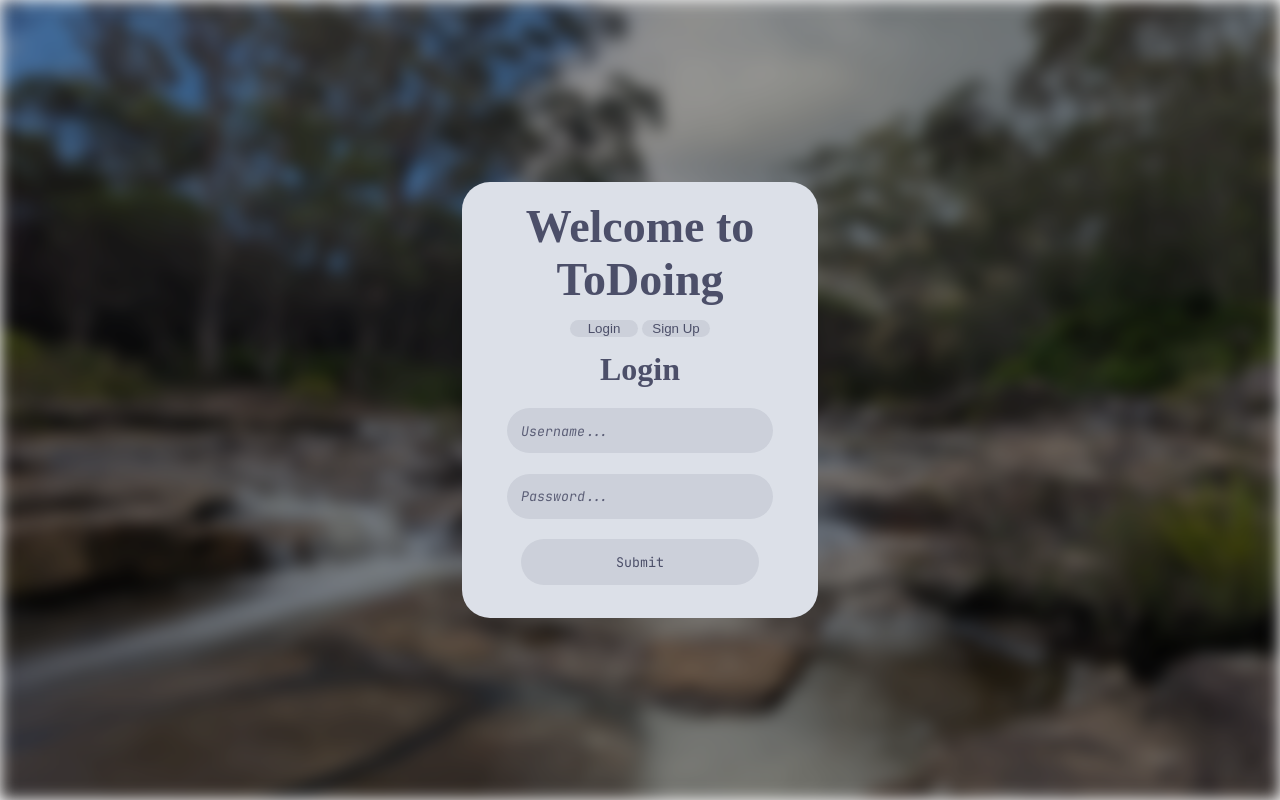
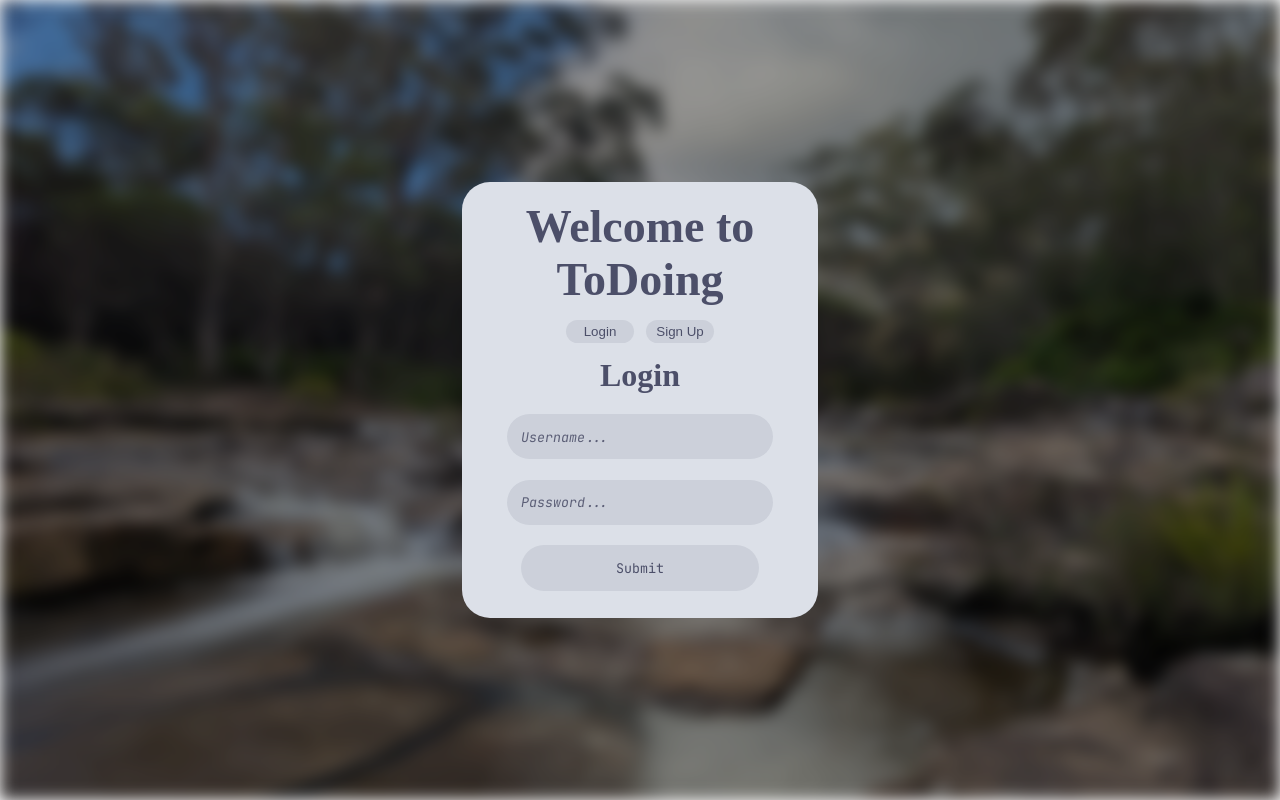
Before and after one commit to CuriousSmudge/ToDoing, a Flask app: page /login in a window 1280 px wide. Run offline with Flask 3, Linux system fonts and the light colour scheme; some web fonts are replaced.

Commit message:
Version 1.0 : Completed Delete button and styling

```diff
--- a/ToDoing/static/app.js
+++ b/ToDoing/static/app.js
@@ -56,10 +56,10 @@ function add_tasks_to_dom(response) {
 		console.log(text, id)
 		let completion = task["completed"]
 		if (completion === 0) {
-            $("#list").append("<li id='" + id + "' onclick='update_task_status(this)'>" + text + "</li><button class=delete_button id='" + id + "' onclick='delete_task(this)'><embed src='static/images/trash-fill.svg'></button>")
+            $("#list").append("<li id='" + id + "' onclick='update_task_status(this)'>" + text + "</li><button aria-label='delete button'class=delete_button id='" + id + "' onclick='delete_task(this)'><embed src='static/images/trash-fill.svg' onclick='console.log(1)'></button>")
 		}
 		else {
-			$("#list").append("<li id='" + id + "' onclick='update_task_status(this)' class=completed>" + text + "</li><button class=delete_button id='" + id + "'><embed src='static/images/trash-fill.svg'></button>")
+			$("#list").append("<li id='" + id + "' onclick='update_task_status(this)' class=completed>" + text + "</li><button aria-label='delete button' class=delete_button id='" + id + "'><embed src='static/images/trash-fill.svg'></button>")
 		}
 	}
 }
--- a/ToDoing/static/style.css
+++ b/ToDoing/static/style.css
@@ -156,11 +156,17 @@ button {
     border: none;
     background-color: var(--surface0);
     border-radius: 8px;
-    margin-top: 4px;
-    margin-bottom: 4px;
+    margin: 4px;
+    padding: 4px;
+    padding-left: 8px;
+    padding-right: 8px;
 }
 
 button:hover {
     background-color: var(--overlay0);
     cursor: pointer;
 }
+
+embed {
+    pointer-events: none;
+}
```
Also changed, not shown: ToDoing/database.db.
